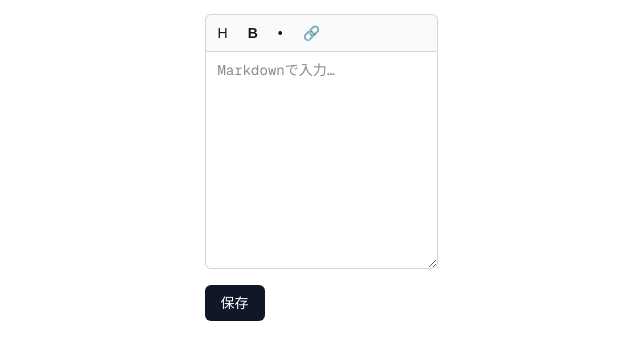
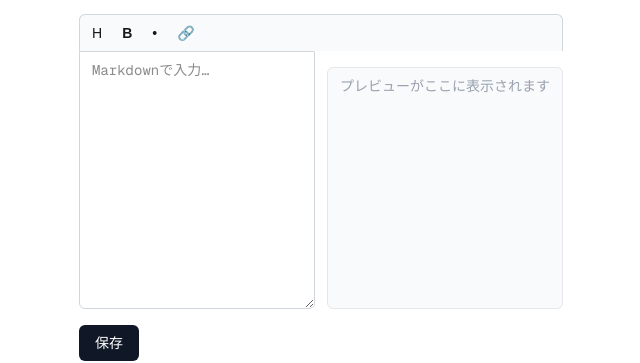
Before and after one commit to namasteyoshida/knowledge-manager, a Next.js app: page /pages/new in a window 1280 px wide. Shown: the part 189-552 px from the top of the page, without its empty margins (319-959 px from the left). Built offline with nearby package versions, Linux system fonts and the light colour scheme; no server answers; the database is empty.

Commit message:
update: PageForm.tsxにプレビュー追加
編集時にHTMLではどうなるか確認する用

```diff
--- a/src/app/pages/PageForm.tsx
+++ b/src/app/pages/PageForm.tsx
@@ -1,8 +1,9 @@
 "use client";
 
-import { useState, useRef, FormEvent } from "react";
+import { useState, useRef, useEffect, FormEvent } from "react";
 import { useRouter } from "next/navigation";
 import { createPage, updatePage } from "./actions";
+import { markdownToHtml } from "@/lib/markdown";
 
 type User = { id: string; name: string };
 
@@ -15,25 +16,27 @@ export function PageForm(props: Props) {
   const [title, setTitle] = useState(props.mode === "edit" ? props.title : "");
   const [content, setContent] = useState(props.mode === "edit" ? props.initialContent : "");
   const [authorId, setAuthorId] = useState("");
+  const [previewHtml, setPreviewHtml] = useState("");
   const [error, setError] = useState<string | null>(null);
   const [loading, setLoading] = useState(false);
   const textareaRef = useRef<HTMLTextAreaElement>(null);
 
-  // カーソル位置(または選択範囲)にMarkdown記法を挿入する
+  // contentが変わるたびに、少し待ってからHTML変換する
+  useEffect(() => {
+    const timer = setTimeout(() => {
+      markdownToHtml(content).then(setPreviewHtml);
+    }, 300);
+    return () => clearTimeout(timer);
+  }, [content]);
+
   function insertSyntax(before: string, after: string = "") {
     const textarea = textareaRef.current;
     if (!textarea) return;
-
     const start = textarea.selectionStart;
     const end = textarea.selectionEnd;
     const selectedText = content.slice(start, end);
-
-    const newContent =
-      content.slice(0, start) + before + selectedText + after + content.slice(end);
-
+    const newContent = content.slice(0, start) + before + selectedText + after + content.slice(end);
     setContent(newContent);
-
-    // 挿入後、カーソル位置を「挿入した記法の直後」に戻す(次回描画後に実行)
     requestAnimationFrame(() => {
       textarea.focus();
       const newCursorPos = start + before.length + selectedText.length + after.length;
@@ -84,30 +87,31 @@ export function PageForm(props: Props) {
         ))}
       </select>
 
-      {/* ツールバー */}
       <div className="flex gap-1 rounded-t-md border border-b-0 border-gray-300 bg-gray-50 p-1">
-        <button type="button" onClick={() => insertSyntax("## ")} className="rounded px-2 py-1 text-sm hover:bg-gray-200" title="見出し">
-          H
-        </button>
-        <button type="button" onClick={() => insertSyntax("**", "**")} className="rounded px-2 py-1 text-sm font-bold hover:bg-gray-200" title="太字">
-          B
-        </button>
-        <button type="button" onClick={() => insertSyntax("- ")} className="rounded px-2 py-1 text-sm hover:bg-gray-200" title="箇条書き">
-          •
-        </button>
-        <button type="button" onClick={() => insertSyntax("[", "](url)")} className="rounded px-2 py-1 text-sm hover:bg-gray-200" title="リンク">
-          🔗
-        </button>
+        <button type="button" onClick={() => insertSyntax("## ")} className="rounded px-2 py-1 text-sm hover:bg-gray-200" title="見出し">H</button>
+        <button type="button" onClick={() => insertSyntax("**", "**")} className="rounded px-2 py-1 text-sm font-bold hover:bg-gray-200" title="太字">B</button>
+        <button type="button" onClick={() => insertSyntax("- ")} className="rounded px-2 py-1 text-sm hover:bg-gray-200" title="箇条書き">•</button>
+        <button type="button" onClick={() => insertSyntax("[", "](url)")} className="rounded px-2 py-1 text-sm hover:bg-gray-200" title="リンク">🔗</button>
       </div>
 
+      {/* 入力欄とプレビューの2カラム */}
+      <div className="grid grid-cols-2 gap-3">
         <textarea
           ref={textareaRef}
           value={content}
           onChange={(e) => setContent(e.target.value)}
-        rows={10}
+          rows={12}
           placeholder="Markdownで入力…"
           className="-mt-4 rounded-b-md border border-gray-300 px-3 py-2 font-mono text-sm"
         />
+        <div className="prose prose-sm max-w-none rounded-md border border-gray-200 bg-gray-50 px-3 py-2">
+          {previewHtml ? (
+            <div dangerouslySetInnerHTML={{ __html: previewHtml }} />
+          ) : (
+            <p className="text-sm text-gray-400">プレビューがここに表示されます</p>
+          )}
+        </div>
+      </div>
 
       {error && <p className="text-sm text-red-600">{error}</p>}
 
```
Lines whose indentation alone changed are shown as unchanged.
